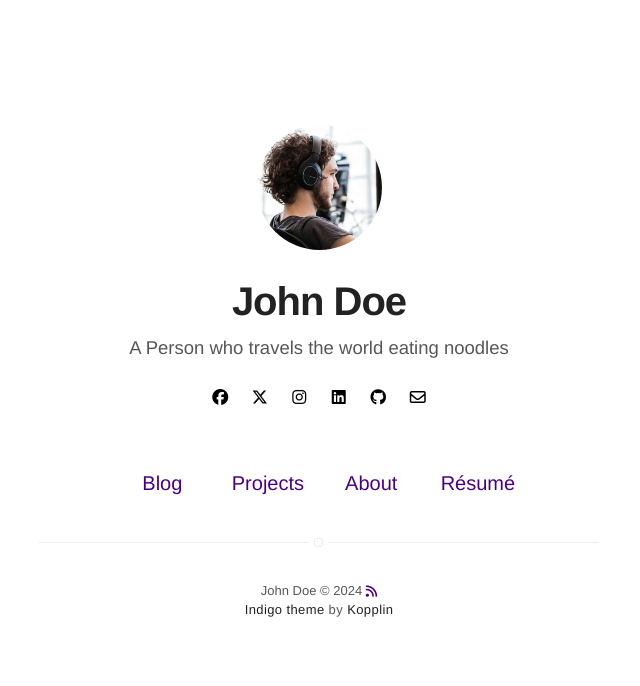
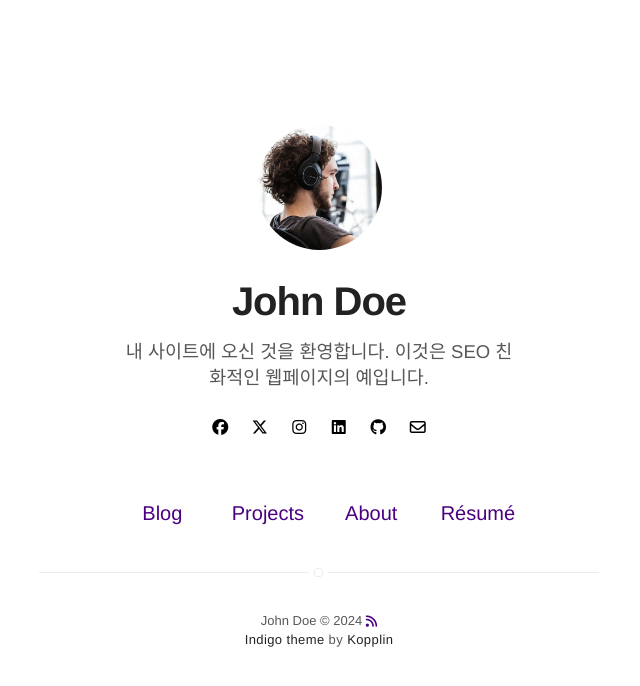
Before and after one commit to jekyllabz/jekyllabz.github.io, a Jekyll site: the page built from index.html, in a window 1280 px wide. Shown: the top 686 px of the page, without its empty margins (321-961 px from the left). Built offline with Jekyll 4.4.1, drawn with Linux system fonts in a browser that asks for light colours; nearby versions of some CDN libraries.

Commit message:
Update _config.yml

```diff
--- a/_config.yml
+++ b/_config.yml
@@ -1,6 +1,6 @@
 # main text of home
 title: John Doe
-bio: A Person who travels the world eating noodles
+bio: 내 사이트에 오신 것을 환영합니다. 이것은 SEO 친화적인 웹페이지의 예입니다.
 
 # twitter summary info
 description: A blog about technology and stuff related
```
